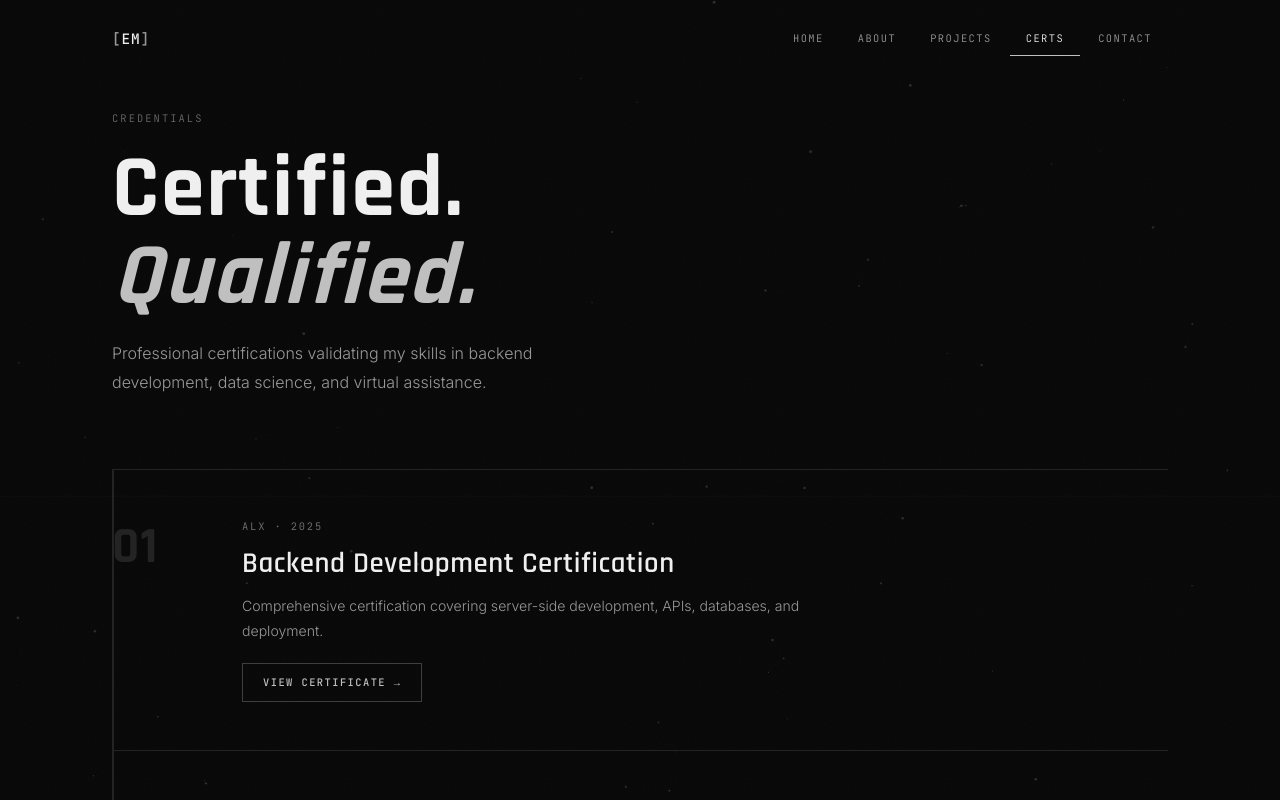
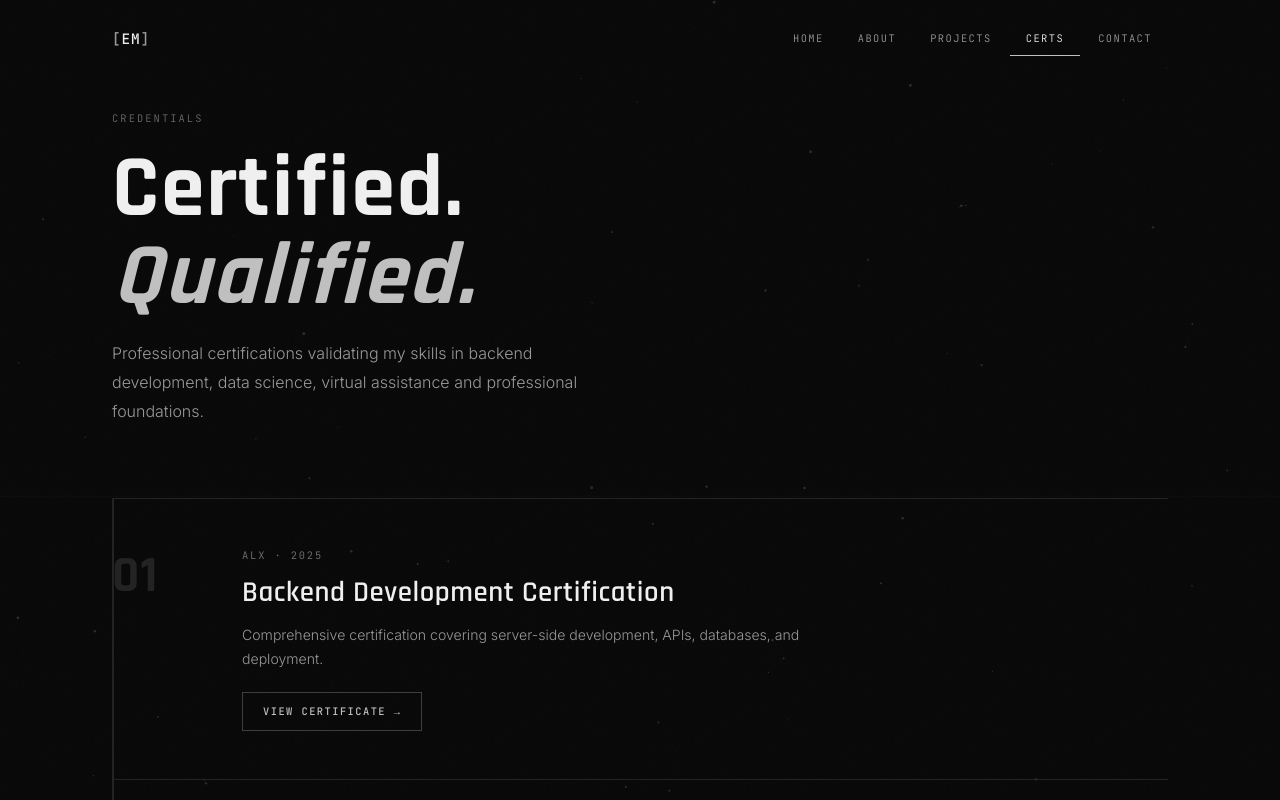
Before and after one commit to Ernesto11524/portfolio, a React (Vite) app: page /certifications in a window 1280 px wide. Shown: the top 800 px of the page. Built offline with nearby package versions, Linux system fonts and the light colour scheme.

Commit message:
No description

```diff
--- a/src/pages/Certifications.jsx
+++ b/src/pages/Certifications.jsx
@@ -35,7 +35,7 @@ export default function Certifications() {
         <div className="reveal pg-hero" ref={h}>
           <p className="pg-label">Credentials</p>
           <h1 className="pg-title">Certified.<br /><em>Qualified.</em></h1>
-          <p className="pg-sub">Professional certifications validating my skills in backend development, data science, and virtual assistance.</p>
+          <p className="pg-sub">Professional certifications validating my skills in backend development, data science, virtual assistance and professional foundations.</p>
         </div>
         <div className="certs-list">
           {certifications.map((c, i) => <CertCard key={c.id} cert={c} delay={i * 0.1} />)}
--- a/src/pages/Projects.jsx
+++ b/src/pages/Projects.jsx
@@ -47,7 +47,7 @@ export default function Projects() {
         <div className="projects-more">
           <p className="label projects-more__label">More In Progress</p>
           <p className="projects-more__text">Always building. Check GitHub for the latest updates.</p>
-          <a href="https://github.com/ernestmpiani" target="_blank" rel="noopener noreferrer" className="btn btn-ghost">
+          <a href="https://github.com/Ernesto11524" target="_blank" rel="noopener noreferrer" className="btn btn-ghost">
             GitHub Profile →
           </a>
         </div>
```
